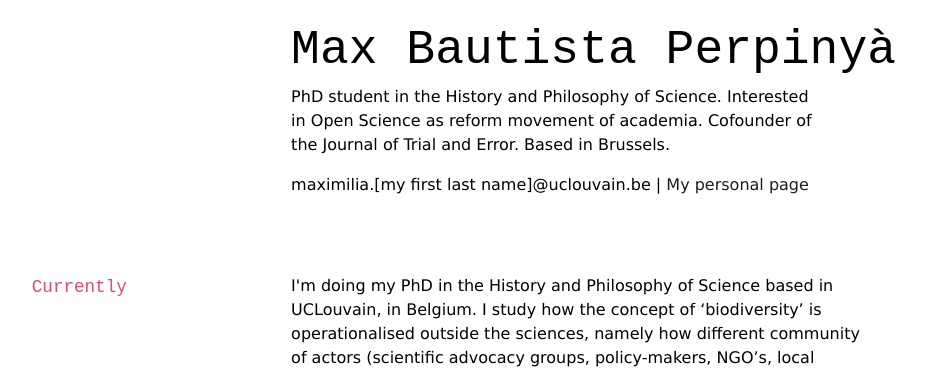
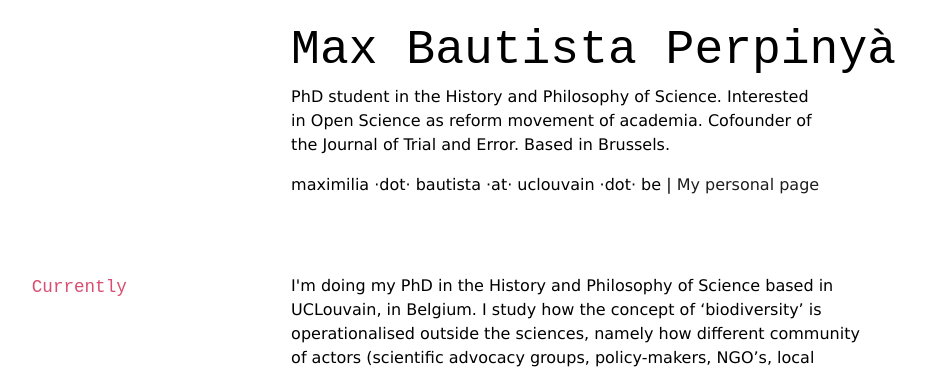
Before and after one commit to elipapa/markdown-cv, a Jekyll site: the page built from index.md, in a window 1280 px wide and 900 px high. Shown: the top 369 px of the window, without its empty margins (142-1068 px from the left). Built offline with Jekyll 4.4.1, drawn with Linux system fonts in a browser that asks for light colours.

Commit message:
Update index.md

```diff
--- a/index.md
+++ b/index.md
@@ -7,7 +7,7 @@
 PhD student in the History and Philosophy of Science. Interested in Open Science as reform movement of academia. Cofounder of the Journal of Trial and Error. Based in Brussels.
 </div>
 <div id="webaddress">
-maximilia.[my first last name]@uclouvain.be | <a href="https://www.oliviodare.com/" target="_blank" >My personal page</a>
+maximilia ·dot· bautista ·at· uclouvain ·dot· be | <a href="https://www.oliviodare.com/" target="_blank" >My personal page</a>
 </div>
 
 
```
